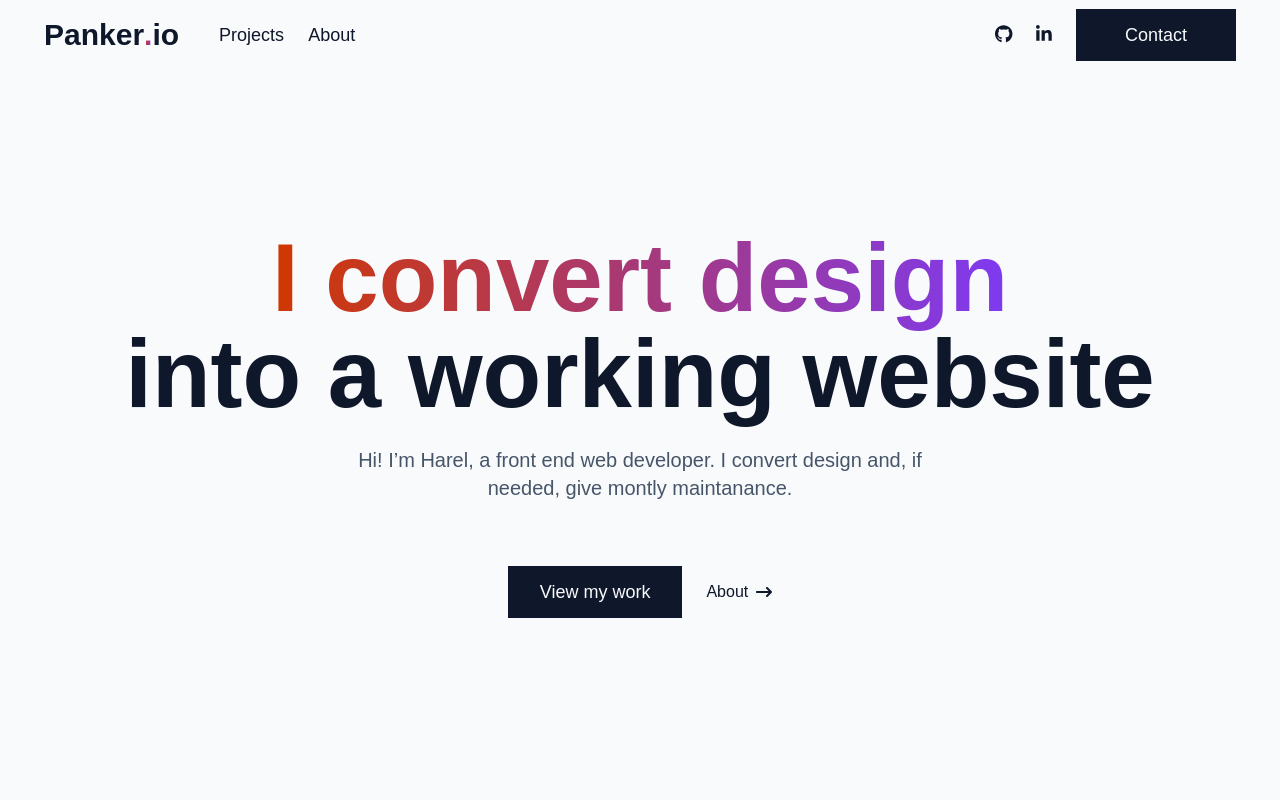
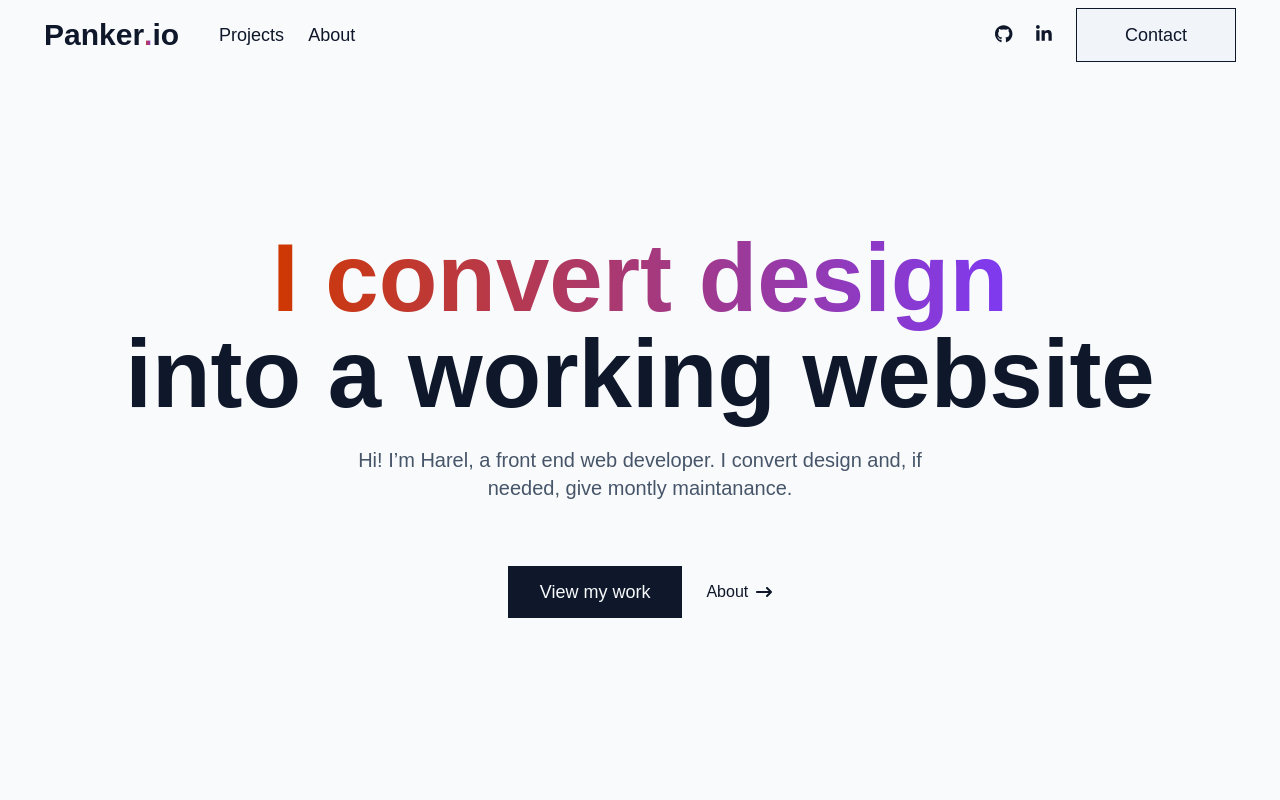
Before and after one commit to harelpanker/type-portfolio, a Next.js app: page / in a window 1280 px wide. Shown: the top 800 px of the page. Built offline with nearby package versions, Linux system fonts and the light colour scheme; a web font is replaced by a local one.

Commit message:
nav animation

```diff
--- a/components/share/Navbar.js
+++ b/components/share/Navbar.js
@@ -46,7 +46,7 @@ const Navbar = () => {
         <Container>
           <nav className='flex items-center justify-between'>
             <NavbarBrand />
-            <NavbarMenu openModal={openModal} />
+            <NavbarMenu openModal={openModal} hasScrolled={hasScrolled} />
           </nav>
         </Container>
       </header>
--- a/components/share/NavbarMenu.js
+++ b/components/share/NavbarMenu.js
@@ -1,8 +1,9 @@
 import { MainButton } from '../ui-elements/styles';
 import { FontAwesomeIcon } from '@fortawesome/react-fontawesome';
 import { faGithub, faLinkedinIn } from '@fortawesome/free-brands-svg-icons';
+import Link from 'next/link';
 
-const NavbarMenu = ({ openModal }) => {
+const NavbarMenu = ({ openModal, hasScrolled }) => {
   return (
     <>
       <ul className='xl:flex hidden gap-6 text-lg font-medium items-center relative z-10'>
@@ -25,7 +26,29 @@ const NavbarMenu = ({ openModal }) => {
           </a>
         </li>
         <li>
-          <MainButton href='/contact'>Contact</MainButton>
+          <Link href='/contact'>
+            <a
+              className={`${
+                hasScrolled
+                  ? 'bg-slate-900 text-slate-50'
+                  : 'bg-slate-100 border-slate-900 text-slate-900'
+              } border transition duration-500 relative min-w-[10rem] flex items-center justify-center gap-1 overflow-hidden z-20 group text-center px-6 lg:px-8 py-2 lg:py-3 text-lg font-medium`}>
+              <span
+                className={`relative z-30 transition duration-300 group-hover:text-slate-900 ${
+                  hasScrolled
+                    ? 'group-hover:text-slate-900'
+                    : 'group-hover:text-slate-50'
+                }`}>
+                Contact
+              </span>
+              <span className='absolute z-20 inset-0 w-full h-full flex justify-center items-center'>
+                <span
+                  className={`w-0 h-0 rounded-full group-hover:w-80 group-hover:h-80 transition-all duration-700 ${
+                    hasScrolled ? 'bg-slate-200' : 'bg-slate-900'
+                  }`}></span>
+              </span>
+            </a>
+          </Link>
         </li>
       </ul>
 
```
